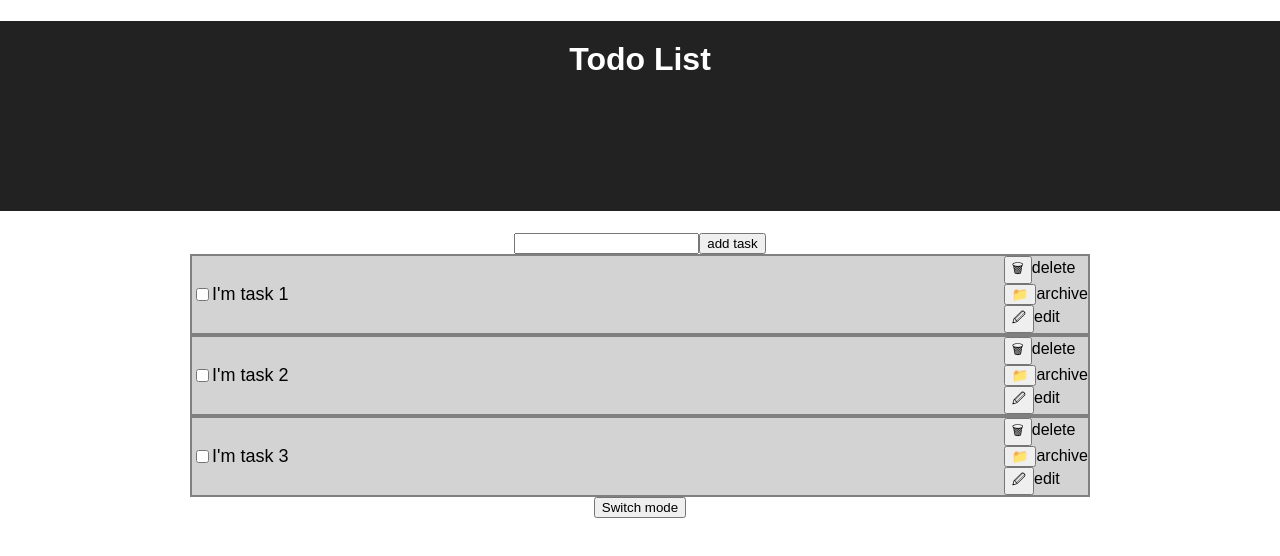
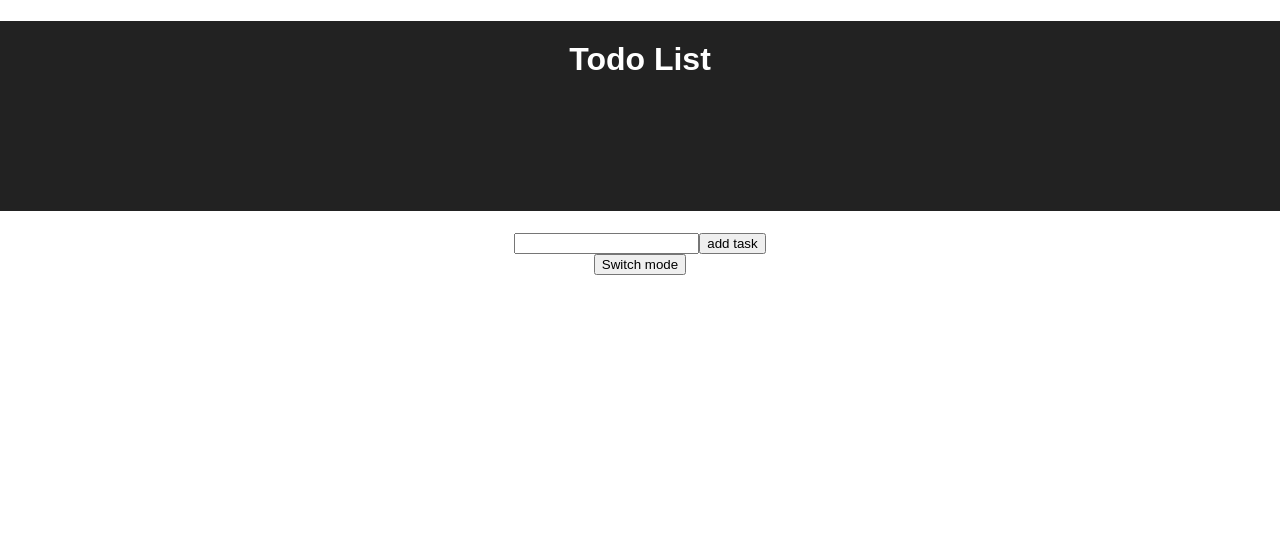
Before and after one commit to damien-rembert/todo_react, a React (Create React App) app: page / in a window 1280 px wide. Shown: the top 556 px of the page. Built offline with nearby package versions, Linux system fonts and the light colour scheme.

Commit message:
removed useless comments and test tasks

```diff
--- a/src/Todo.js
+++ b/src/Todo.js
@@ -30,17 +30,17 @@ let Tasks = () => {
     // task object? status: bool, content: string,
 
 
-    let task1 = {done: false, content: "I'm task 1"};
-    let task2 = {done: false, content: "I'm task 2"};
-    let task3 = {done: false, content: "I'm task 3"};
-    let atask1 = {done: false, content: "I'm atask 1"};
-    let atask2 = {done: false, content: "I'm atask 2"};
-    let atask3 = {done: false, content: "I'm taask 3"};
-    const [taskList, setTaskList] = useState([task1, task2, task3]);
-    const [archiveList, setArchiveList] = useState([atask1, atask2, atask3]);
+    // let task1 = {done: false, content: "I'm task 1"};
+    // let task2 = {done: false, content: "I'm task 2"};
+    // let task3 = {done: false, content: "I'm task 3"};
+    // let atask1 = {done: false, content: "I'm atask 1"};
+    // let atask2 = {done: false, content: "I'm atask 2"};
+    // let atask3 = {done: false, content: "I'm taask 3"};
+    // const [taskList, setTaskList] = useState([task1, task2, task3]);
+    // const [archiveList, setArchiveList] = useState([atask1, atask2, atask3]);
 
-    // const [taskList, setTaskList] = useState([]);
-    // const [archiveList, setArchiveList] = useState([]);
+    const [taskList, setTaskList] = useState([]);
+    const [archiveList, setArchiveList] = useState([]);
 
     const [inputText, setInputText] = useState("");
 
@@ -68,19 +68,16 @@ let Tasks = () => {
     }
 
     const addHandler = () => {
-        // create a new array as the actual one cannot be edited directly
         if (inputText) {
             let storedTasks = [...taskList];
             let newTask = {done: false, content: inputText};
             storedTasks.unshift(newTask);
             setInputText('');
-            // replace the state array with the edited version
             setTaskList(storedTasks);
         }
     }
 
     const captureEnter = ({key}) => {
-        // create a p to add to the div
         if (key === "Enter") {
             addHandler();
         }
@@ -122,38 +119,6 @@ let Tasks = () => {
 
         </div>
     );
-    // return (
-    //     <div >
-    //         <input onChange={inputHandler} onKeyPress={captureEnter} value={inputText}/>
-    //         <button onClick={addHandler}>add task</button>
-
-    //         <div className='list'>
-
-    //         {taskList.map((task, index) => {
-    //             return (
-    //                 <div key={index} className={task.done.toString()}>
-    //                     <input  className='button' type="checkbox" checked={task.done} onChange={() => tickHandler(index)}></input>
-    //                     <div className='texttask'>
-    //                         <p className='task'>{task.content}</p>
-    //                     </div>
-    //                     <div className='buttons'>
-    //                         <label><button className='button' onClick={() => spliceTask(index)}>&#x1F5D1;</button>
-    //                         delete</label>
-    //                         <label><button className='button' onClick={() => archiveHandler(index)}>&#128193;</button>
-    //                         archive</label>
-    //                         <label><button className='button' onClick={() => editHandler(index)}>&#128393;</button>
-    //                         edit</label>
-    //                     </div>
-    //                 </div>
-    //             )
-    //         })}
-    //         </div>
-    //         <div>
-    //             <button onClick={switchArray}>Switch mode</button>
-    //         </div>
-
-    //     </div>
-    // );
 }
 
 let Task = (props) => {
@@ -175,12 +140,10 @@ let Task = (props) => {
 let Todo = () => {
     return (
 
-        // <React.Fragment>
         <div className='title'>
             <h1>Todo List</h1>
             <Tasks />
         </div>
-        // </React.Fragment>
     )
 };
 
```
